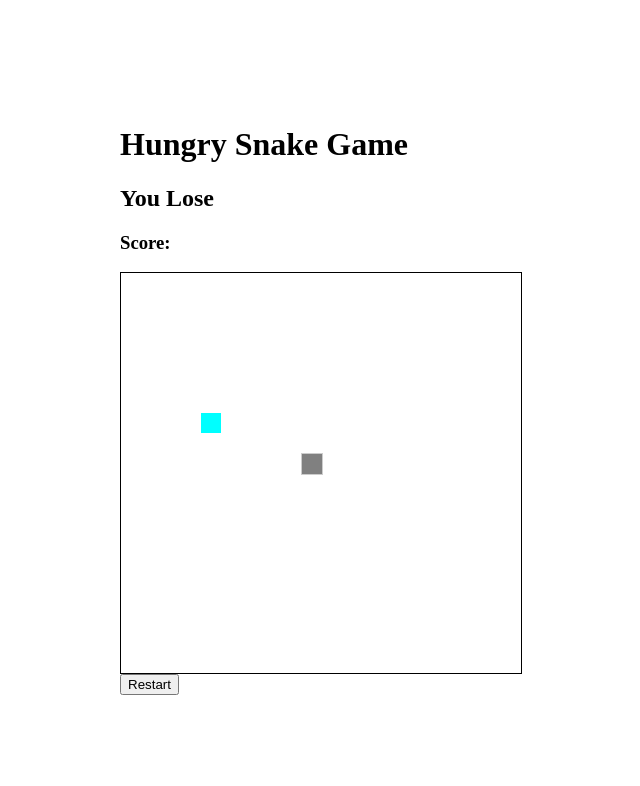
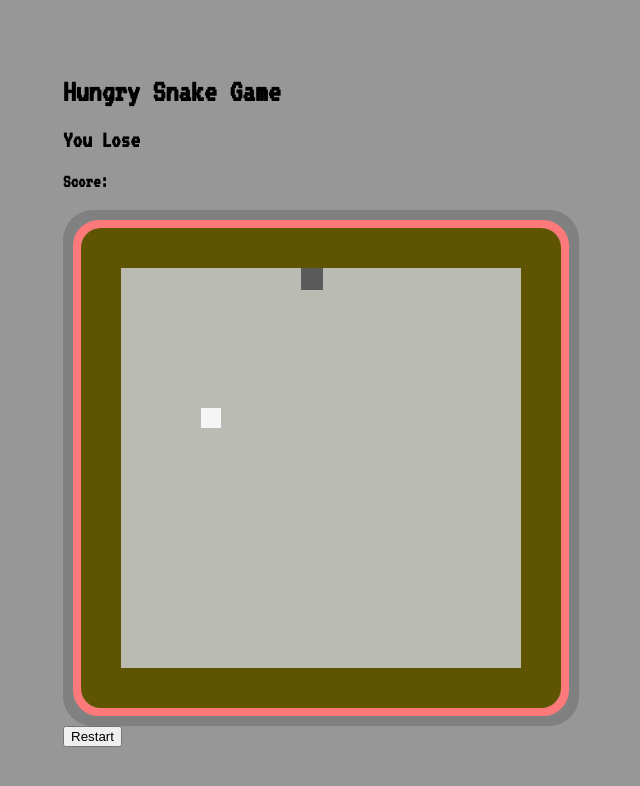
Before and after one commit to everett-wxy/HungrySnakeGame, a plain HTML site: page index.html in a window 1280 px wide. Both pictures are taken after a click on the button "Start". Shown: the whole page, without its empty margins (319-959 px from the left). Drawn offline with Linux system fonts and the light colour scheme.

Commit message:
added basic design

```diff
--- a/css/style.css
+++ b/css/style.css
@@ -1,9 +1,32 @@
 html, body {
-    height: 100%;
+    height: 100vh;
     margin: 0;
     display: flex;
     justify-content: center;
     align-items: center;
+    font-family: "VT323", monospace;
+}
+
+html {
+    background-color: rgb(151, 151, 151);
+}
+
+.gameborder-1{
+    border: grey solid 10px;
+    border-radius: 30px;
+    box-shadow: inset 0 0 0 10px grey;
+}
+
+.gameborder-2{
+    border: rgb(254, 122, 122) solid 8px;
+    border-radius: 26px;
+    box-shadow: inset 0 0 0 10px rgb(254, 122, 122);
+}
+
+.gameborder-3{
+    border: rgb(95, 85, 0) solid 30px;
+    border-radius: 20px;
+    box-shadow: inset 0 0 0 10px rgb(95, 85, 0);
 }
 
 .grid-container {
@@ -11,9 +34,11 @@ html, body {
   grid-template-columns: repeat(20, 20px); /* 20 columns of 20px */
   grid-template-rows: repeat(20, 20px);
   gap: 0;
-  border: 1px solid black;
+  /* border: 1px solid black; */
+  margin: 10px;
   width: 400px;
   height: 400px;
+  background-color: #babcb3;
 }
 
 .grid-cell {
@@ -24,10 +49,10 @@ html, body {
 .snake-body {
   width: 20px;
   height: 20px;
-  background-color: grey;
-  border: 1px solid #ccc;
-  grid-column: 10;
-  grid-row: 10;
+  background-color: #5a5a5a;
+  border: 1px dotted #5a5a5a;
+  /* grid-column: 10;
+  grid-row: 10; */
 }
 
 #restart-button {
@@ -38,5 +63,5 @@ html, body {
 .fruit {
     width: 20px;
     height: 20px;
-    background-color: aqua;
+    background-color: whitesmoke;
 }
--- a/index.html
+++ b/index.html
@@ -3,22 +3,36 @@
   <head>
     <meta charset="UTF-8" />
     <meta name="viewport" content="width=device-width, initial-scale=1.0" />
+    <link rel="preconnect" href="https://fonts.googleapis.com" />
+    <link rel="preconnect" href="https://fonts.gstatic.com" crossorigin />
+    <link
+      href="https://fonts.googleapis.com/css2?family=VT323&display=swap"
+      rel="stylesheet"
+    />
     <title>Hungry Snake Chase</title>
     <link rel="stylesheet" href="./css/style.css" />
-    <script defer src="./js/app.js" ></script>
+    <script defer src="./js/app.js"></script>
   </head>
 
   <body>
     <div>
-      <h1>Hungry Snake Game</h1>
-      <h2 id="game-message">Press Start to Play</h2>
-      <h3 class="score">Score: <span id="score"></span></h3>
-      <div class="grid-container">
-        <div class="snake"></div>
+      <div class="header">
+        <h1>Hungry Snake Game</h1>
+        <h2 id="game-message">Press Start to Play</h2>
+        <h3 class="score">Score: <span id="score"></span></h3>
+      </div>
+      <div class="gameborder-1">
+        <div class="gameborder-2">
+          <div class="gameborder-3">
+            <div class="grid-container"></div>
+          </div>
+        </div>
       </div>
 
-      <button id="start-button">Start</button>
-      <button id="restart-button">Restart</button>
+      <div class="buttons">
+        <button id="start-button">Start</button>
+        <button id="restart-button">Restart</button>
+      </div>
     </div>
   </body>
 </html>
--- a/js/app.js
+++ b/js/app.js
@@ -17,7 +17,6 @@ let score = 0;
 /*----- Cached Element References  -----*/
 
 const gameBoard = document.querySelector(".grid-container");
-const snake = document.querySelector(".snake");
 const startButton = document.getElementById("start-button");
 const restartButton = document.getElementById("restart-button");
 const gameMessage = document.getElementById("game-message");
@@ -197,7 +196,6 @@ function checkLoseConditions() {
     ifCollideBody
   ) {
     gameMessage.innerText = `You Lose`;
-    // unrenderSnakeTail();
     gameIsActive = false;
     showRestartButton();
     clearInterval(directionInterval);
@@ -232,6 +230,7 @@ function restartGame() {
   gameMessage.innerText = `Press Start to Play`;
   startButton.style.display = "block";
   restartButton.style.display = "none";
+  score = 0;
 }
 /*----------- Event Listeners ----------*/
 
```
